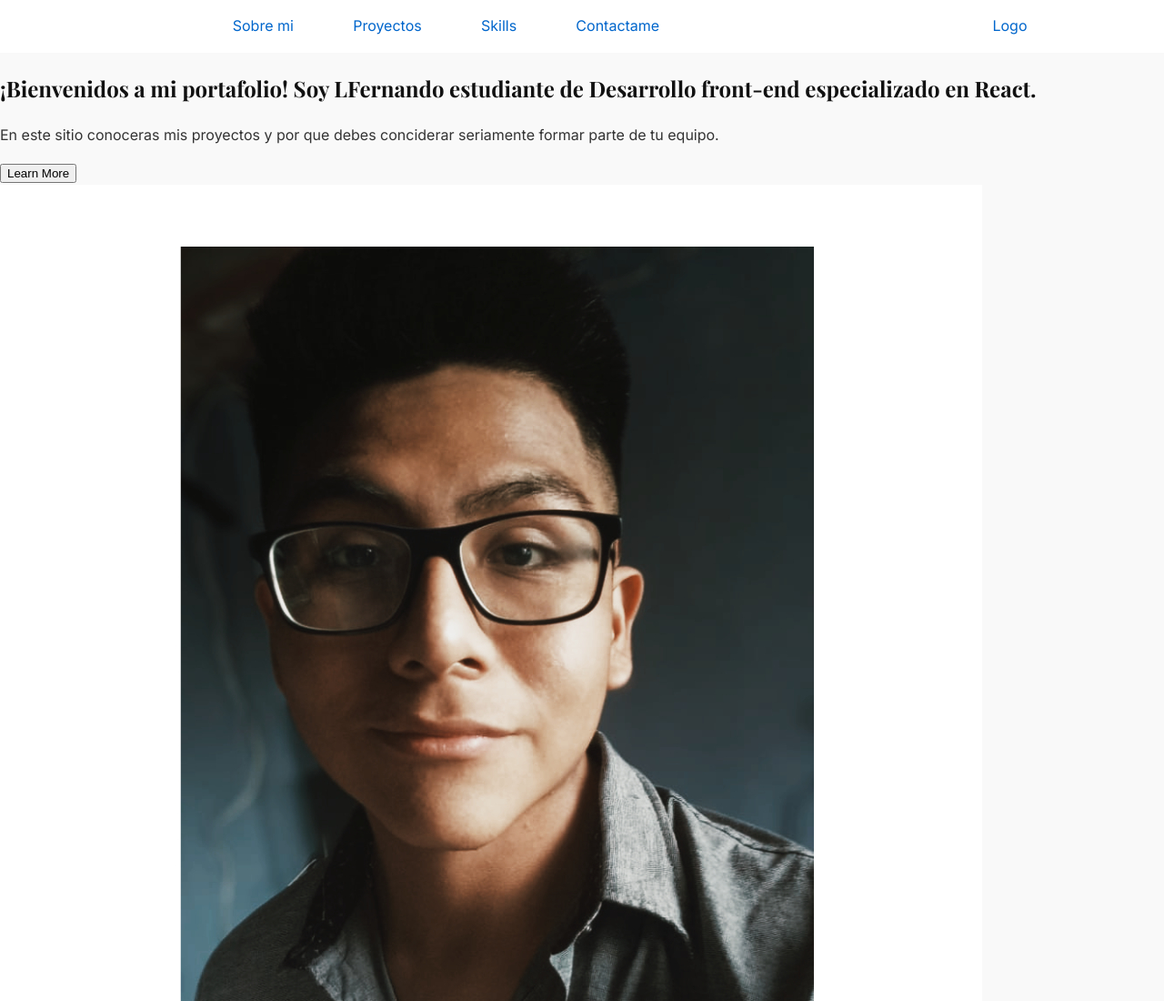
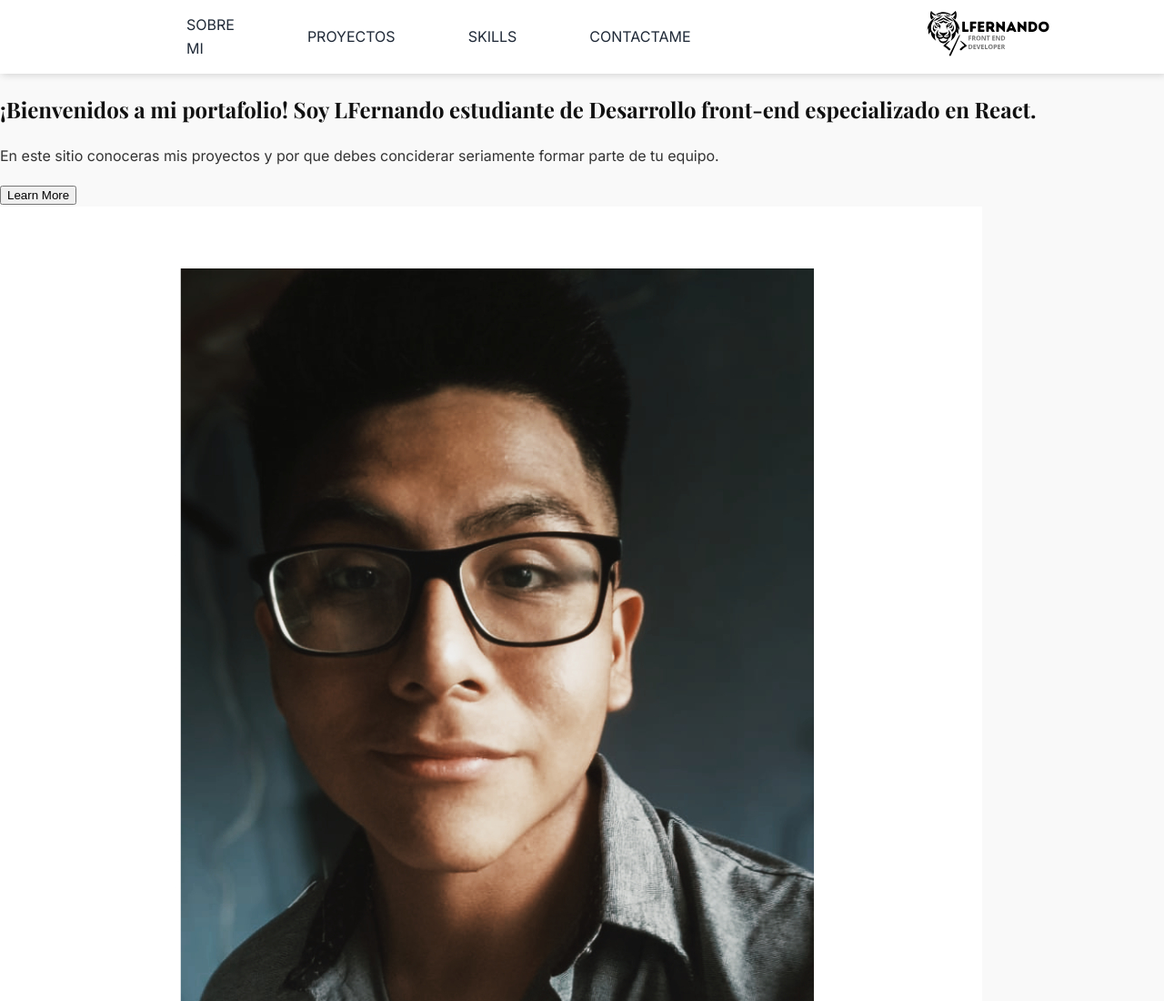
Before and after one commit to LfernandoPaucar/React-Lfernando, a website: page index.html in a window 1280 px wide. Shown: the top 1100 px of the page at 91% size. Drawn offline with nearby package versions, Linux system fonts and the light colour scheme.

Commit message:
Nadvar version 1

```diff
--- a/index.html
+++ b/index.html
@@ -20,7 +20,7 @@
                     <li><a href="#">Contactame</a></li>
                 </ul>
             </div>
-            <a href="#">Logo</a>
+            <a href="#"><img src="./resource/logo1.svg" alt=""></a>
         </div>
     </header>
     <main id="main.container">
--- a/scss/styles.scss
+++ b/scss/styles.scss
@@ -1,3 +1,7 @@
+*{
+    box-sizing: border-box;
+}
+
 h1, h2, h3 {
     font-family: 'Playfair Display', serif;
     color: #111;
@@ -16,7 +20,9 @@ body {
     display: flex;
     flex-direction: row;
     background-color: #ffffff;
-    color: #0066cc;
+    color: 	#1f2937;
+    position: sticky; top: 0;
+    backdrop-filter: blur(45px);
     .nav{
         display: flex;
         flex-direction: row;
@@ -24,18 +30,32 @@ body {
         justify-content: space-around;
         align-content: center;
         width: 100%;
+        box-shadow: 2px 1px 8px 0px #cecece;
         a{
             text-decoration: none;
             color: inherit;
+            img{
+                height: 70px;
+            }
         }
         .barra-nav{
             width: 50vw;
             ul{
                 display: flex;
                 flex-direction: row;
-                justify-content: space-evenly;
+                justify-content: flex-start;
+                align-items: center;
+                margin: 0px;
                 li{
                     all: unset;
+                    padding: 15px 40px 15px 40px;
+                    cursor: pointer;
+                    text-transform: uppercase;
+                    &:hover{
+                        color: #f7703f;
+                        background-color: #fafafa;
+                        transition: all 0.5s ease-in-out;
+                    }
                     a{
                         text-decoration: none;
                         color: inherit;
```
Also changed, not shown: Styles/styles.css, resource/logo1.svg (added), resource/logo2.svg (added), 1 other file.
